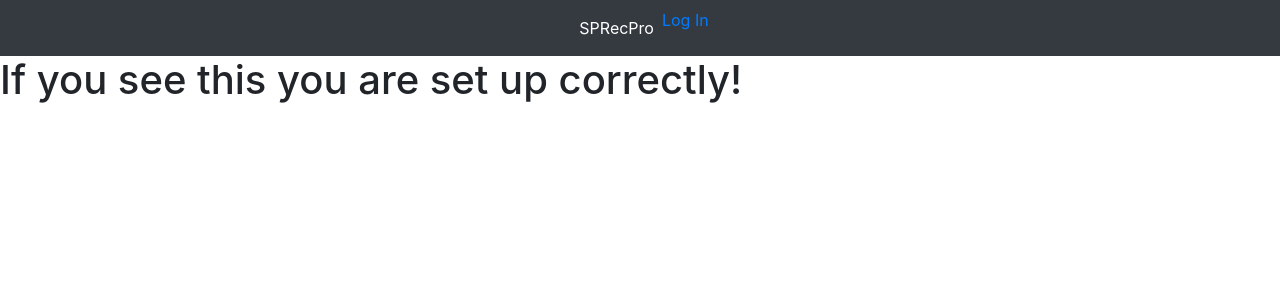
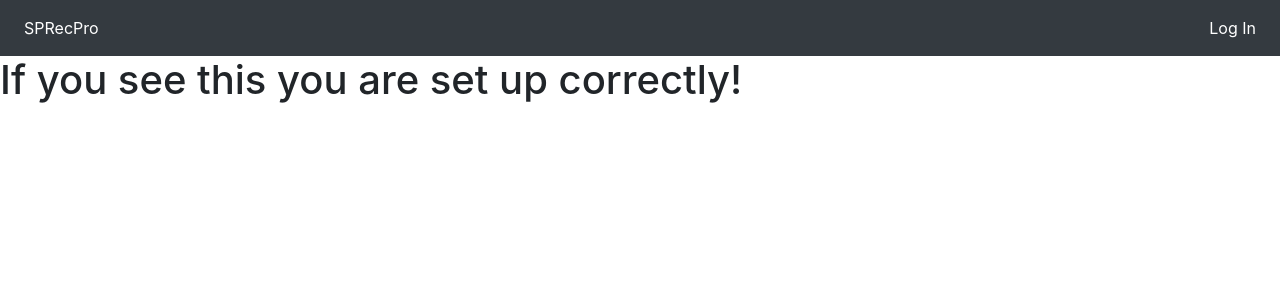
Before and after one commit to nativepapaya/Spring-2022-Senior-Project, a Django app: page / in a window 1280 px wide. Shown: the top 300 px of the page. Run offline with Django 3.2, Linux system fonts and the light colour scheme; the visitor is signed in with stand-in values (Sample User, id 1); some libraries are stand-ins or nearby versions.

Commit message:
Fixed profile button auth. Tweaked navbar to right align certain objects.

```diff
--- a/sprecpro/templates/layouts/app.html
+++ b/sprecpro/templates/layouts/app.html
@@ -37,7 +37,7 @@
         <span class="navbar-toggler-icon"></span>
       </button>
 
-      <div class="collapse navbar-collapse justify-content-md-center" id="navbar">
+      <div class="collapse navbar-collapse justify-content-md-left" id="navbar">
         <ul class="navbar-nav">
           <li class="nav-item active">
             <a class="nav-link" href="{% url 'welcome' %}">
@@ -52,11 +52,15 @@
             <li class="nav-item">
               <a class="nav-link active" href="{% url 'explore' %}">Explore</a>
             </li>
+        </ul>
+      </div>
+      <div class="collapse navbar-collapse justify-content-md-right" id="navbar">
+        <ul class="navbar-nav ml-auto">
            <li class="nav-item dropdown">
               <a class="nav-link dropdown-toggle" href="#" id="navbarDropdown" role="button" data-toggle="dropdown" aria-haspopup="true" aria-expanded="false">
                 {{ user.first_name }}
               </a>
-              <div class="dropdown-menu" aria-labelledby="navbarDropdown">
+              <div class="dropdown-menu dropdown-menu-right" aria-labelledby="navbarDropdown">
                 <a class="dropdown-item" href="{% url 'profile' user.id %}">Profile</a>
                 <a class="dropdown-item" href="{% url 'favorite' user.id %}">Favorites</a>
                 <div class="dropdown-divider"></div>
@@ -64,9 +68,15 @@
               </div>
             </li>
           {% else %}
-                <li class="nav-item">
-                  <a href="{% url 'login' %}">Log In</a>
-                </li>
+        </ul>
+      </div>
+      <div class="collapse navbar-collapse justify-content-md-right" id="navbar">
+        <ul class="navbar-nav ml-auto">
+          <li class="nav-item">
+            <a class="nav-link active" href="{% url 'login' %}">Log In</a>
+          </li>
+        </ul>
+      </div>
           {% endif %}
         </ul>
       </div>
--- a/sprecpro/templates/profile.html
+++ b/sprecpro/templates/profile.html
@@ -24,7 +24,7 @@
                       <p class="text-muted font-size-sm">View Spotify Page</p>
 
                       <!-- Use an If statement here. Follow button if it's not the user's profile. Edit Profile if it is-->
-                      {% if request.user == User.objects.filter(user.id = user.id).first() %}
+                      {% if request.user == profile.user_id %}
                       <a class="btn btn-info"  href="{% url 'editpr' user.id %}">Edit Profile</a>
                       {% else %}
                       <button class="btn btn-primary">Follow</button>
```
